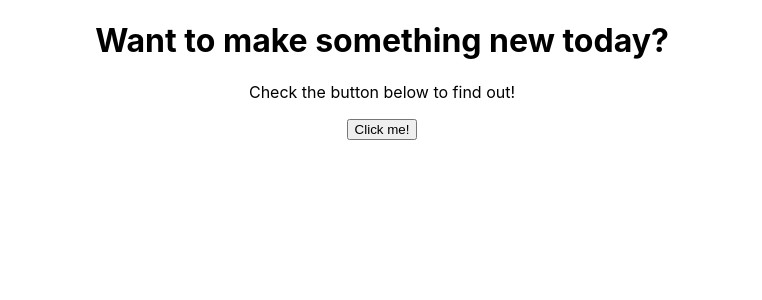
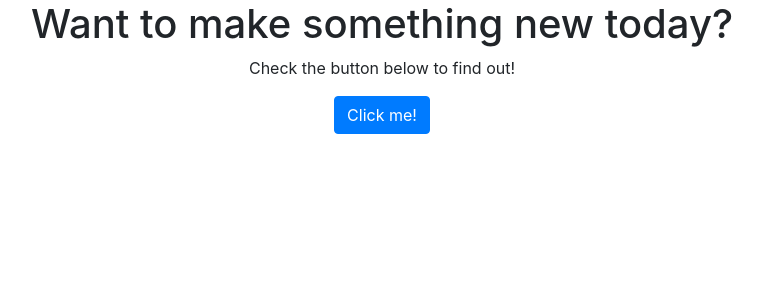
Before and after one commit to deboragaleano/recipe-app, a React (Create React App) app: page / in a window 1280 px wide. Shown: the top 300 px of the page, without its empty margins (258-1020 px from the left). Built offline with nearby package versions, Linux system fonts and the light colour scheme.

Commit message:
add bootstrap

```diff
--- a/package.json
+++ b/package.json
@@ -6,7 +6,9 @@
     "@testing-library/jest-dom": "^4.2.4",
     "@testing-library/react": "^9.3.2",
     "@testing-library/user-event": "^7.1.2",
+    "bootstrap": "^4.4.1",
     "react": "^16.13.1",
+    "react-bootstrap": "^1.0.1",
     "react-dom": "^16.13.1",
     "react-scripts": "3.4.1"
   },
--- a/src/App.js
+++ b/src/App.js
@@ -1,6 +1,8 @@
 import React from 'react';
+import 'bootstrap/dist/css/bootstrap.min.css';
 import './App.css'
-import RecipeContainer from './RecipeContainer'
+import RecipeContainer from './RecipeContainer';
+
 
 function App() {
   return (
--- a/src/RecipeCard.js
+++ b/src/RecipeCard.js
@@ -1,18 +1,18 @@
 import React, { Component } from 'react'
+import {Card, Badge} from 'react-bootstrap';
 
 class RecipeCard extends Component {
     render() {
         return(
-            <div>
-                <p>Recipe Name: {this.props.data.name}</p>
-                <img src={this.props.data.image} alt={this.props.data.name}/>
-                <p>Ingredients:</p>
-                <ul>
-                    {/*list the ingredients here, ADD URL OR LI */}
-                    <li>{this.props.data.ingredients}</li>
-                    </ul>
-                <p>Instructions</p>
-            </div>
+            <Card className="h-100 shadow-sm bg-white rounded">
+                <Card.Title className="mb-0 font-weight-bold">{this.props.data.name}</Card.Title>
+                <Card.Img variant="top" src={this.props.data.image} alt={this.props.data.name}/>
+                <Card.Body className="d-flex flex-column">
+                    <div className="d-flex mb-2 justify-content-between">
+                    Ingredients: {this.props.data.ingredients}
+                    </div>
+                </Card.Body>
+            </Card>
         )
     }
 }
--- a/src/RecipeContainer.js
+++ b/src/RecipeContainer.js
@@ -2,6 +2,7 @@ import React, { Component } from 'react';
 import data from './data/data.json';
 import RecipeCard from "./RecipeCard";
 import {random} from './helpers'
+import {Container, Row, Col, Button} from 'react-bootstrap';
 
 class RecipeContainer extends Component {
     static defaultProps = {
@@ -31,19 +32,23 @@ class RecipeContainer extends Component {
 
     render() {
         return (
-            <div>
+            <Container>
                 {/*TOGGLE THESE TEXT WHEN CLICKING THE BUTTON*/}
                 <h1>Want to make something new today?</h1>
                 <p>Check the button below to find out!</p>
-                {this.state.recipe && this.state.recipe.map(r => (
-                    <div>
-                    <h1>Choose one of these recipes!</h1>
-                    <RecipeCard data={r} />
-                    </div>
-                ))}
-                   {/*CHANGE TEXT OF BUTTON TO SEE DIFFERENT OPTIONS*/}
-                <button onClick={this.handleClick}>Click me!</button>
-            </div>
+                <Row>
+                    {this.state.recipe && this.state.recipe.map(r => (
+                        <Col xs={3} className="mb-5" key={`${r.name}`}>
+                            <RecipeCard data={r} />
+                        </Col>
+                    ))}
+                </Row>
+                {/*CHANGE TEXT OF BUTTON TO SEE DIFFERENT OPTIONS*/}
+                <Button
+                    onClick={this.handleClick}>
+                    Click me!
+                </Button>
+            </Container>
             )
     }
 
```
Also changed, not shown: src/data/data.json (+9 -1 lines), 1 other file (tests, documents, lock files or other folders).
